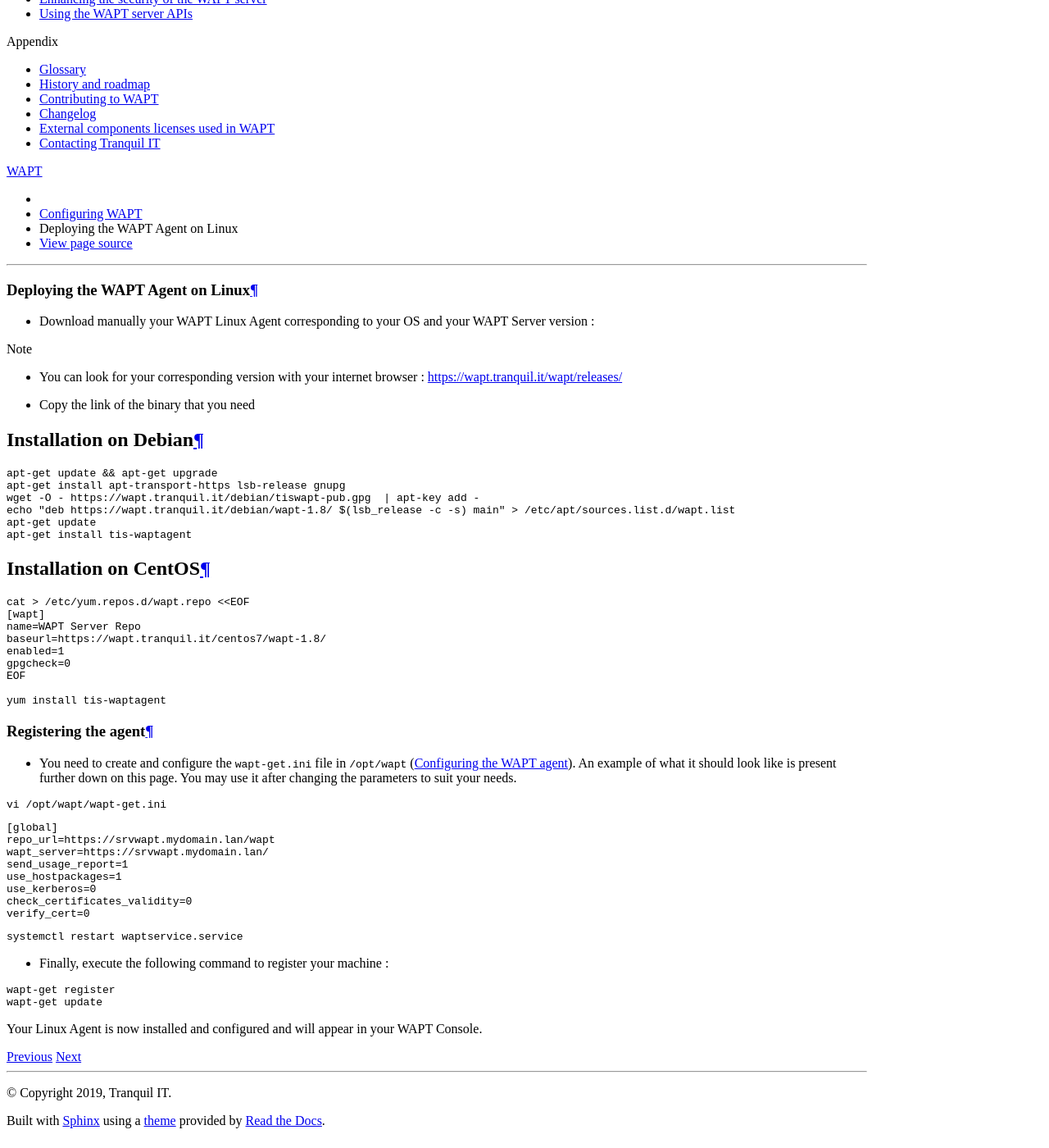
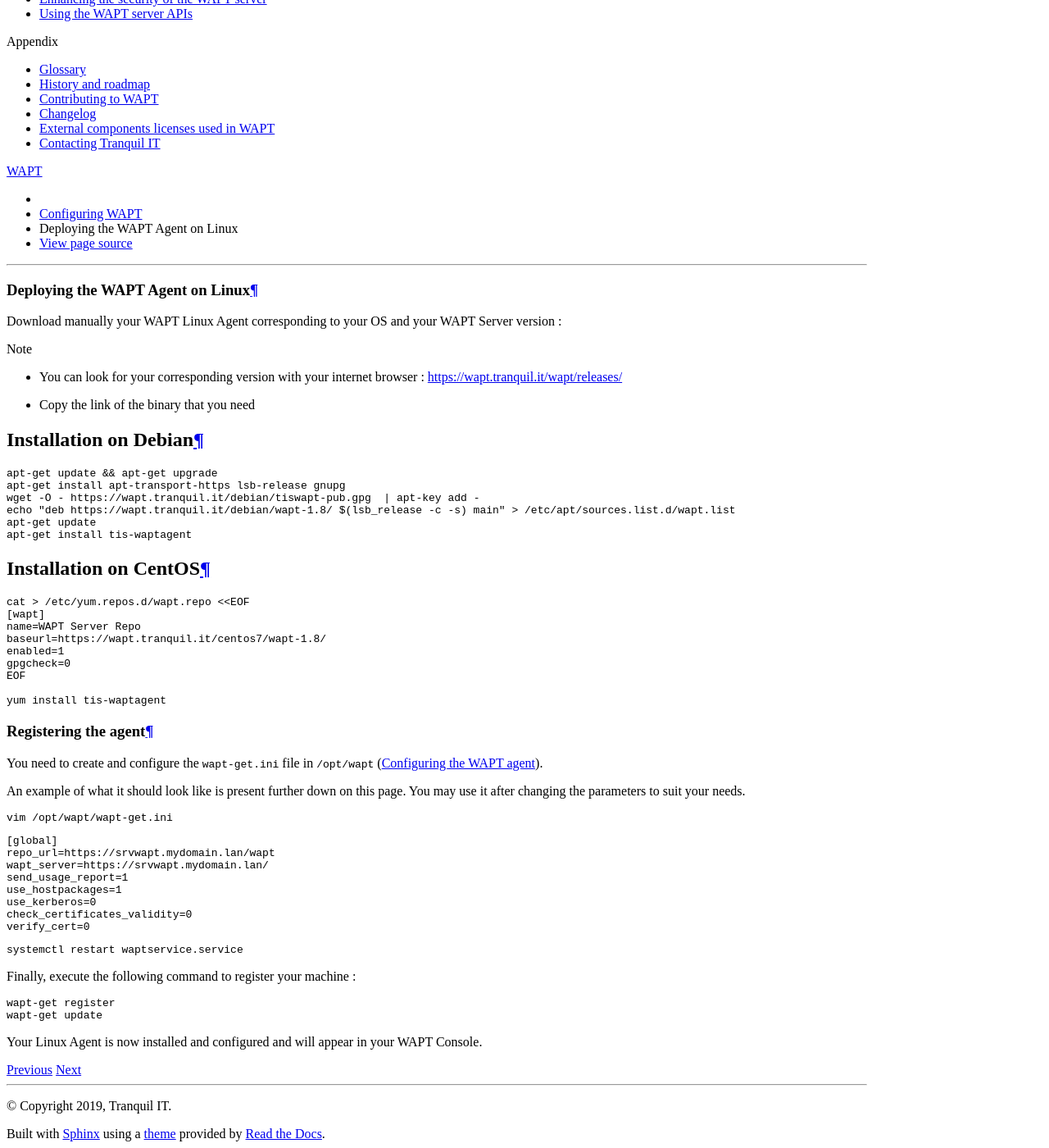
Before and after one commit to tranquilit/WAPT-Documentation, a Sphinx documentation site: the page built from source/wapt-configuration/wapt-deploy/waptagent-linux.rst, in a window 1280 px wide and 1400 px high, scrolled down 625 px. Shown: the whole window at 82% size. Built offline with Sphinx 7.4.7 and the Read the Docs theme 2.0.0, drawn with Linux system fonts in a browser that asks for light colours.

Commit message:
syntax linux

```diff
--- a/source/wapt-configuration/wapt-deploy/waptagent-linux.rst
+++ b/source/wapt-configuration/wapt-deploy/waptagent-linux.rst
@@ -14,7 +14,7 @@
 Deploying the WAPT Agent on Linux
 =================================
 
-- Download manually your WAPT Linux Agent corresponding to your OS and your WAPT Server version :
+Download manually your WAPT Linux Agent corresponding to your OS and your WAPT Server version :
 
 .. note ::
 
@@ -51,14 +51,16 @@
 Registering the agent
 =================================
 
-* You need to create and configure the :file:`wapt-get.ini` file in :file:`/opt/wapt` (:ref:`wapt-get-ini`). An example of what it should look like is present further down on this page. You may use it after changing the parameters to suit your needs.
+You need to create and configure the :file:`wapt-get.ini` file in :file:`/opt/wapt` (:ref:`wapt-get-ini`).
 
-.. code-block :: console
+An example of what it should look like is present further down on this page. You may use it after changing the parameters to suit your needs.
 
-  vi /opt/wapt/wapt-get.ini
+.. code-block :: bash
+
+  vim /opt/wapt/wapt-get.ini
 
 
-.. code-block :: bash
+.. code-block :: ini
 
   [global]
   repo_url=https://srvwapt.mydomain.lan/wapt
```
Also changed, not shown: other parts of source/wapt-configuration/wapt-deploy/waptagent-linux.rst (+5 -5 lines), 6 other files.
